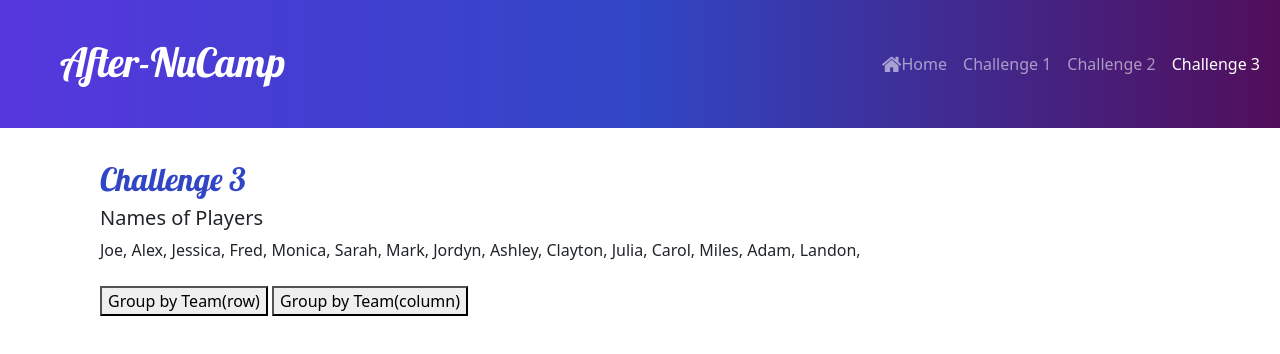
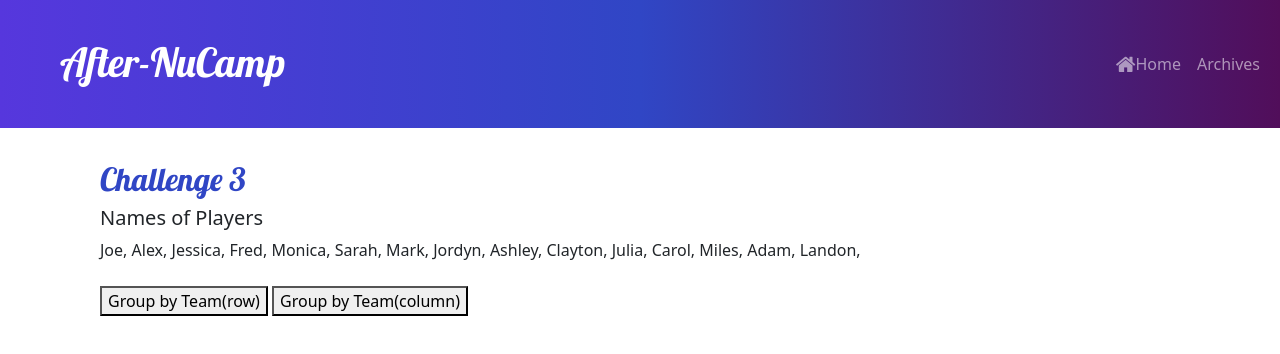
Before and after one commit to mrdeangray/after-nucamp-week2, a React (Create React App) app: page /Challenge3 in a window 1280 px wide. Shown: the top 354 px of the page. Built offline with nearby package versions, Linux system fonts and the light colour scheme.

Commit message:
completed challenge4

```diff
--- a/src/App.css
+++ b/src/App.css
@@ -1,4 +1,3 @@
-
 body {
     font-family: 'Open Sans', sans-serif;
     max-width: 1400px;
@@ -77,6 +76,9 @@ h2 {
     transition: 300ms ease-in;
 }
 
-.challenge1, .challenge2, .challenge3{
+.challenge1,
+.challenge2,
+.challenge3,
+.challenge4 {
     margin-left: 100px;
 }
--- a/src/App.js
+++ b/src/App.js
@@ -6,7 +6,7 @@ import Header from './components/Header';
 import Challenge1 from './components/Challenge1'
 import Challenge2 from './components/Challenge2';
 import Challenge3 from './components/Challenge3';
-import Archives from './pages/Archives';
+import Archives from './components/Challenge4';
 
 function App() {
   return (
@@ -18,7 +18,7 @@ function App() {
         <Route path='/challenge1' element={<Challenge1 />} />
         <Route path='/Challenge2' element={<Challenge2 />} />
         <Route path='/Challenge3' element={<Challenge3 />} />
-        <Route path='/archives' element={<Archives />} />
+        <Route path='/challenge4' element={<Archives />} />
 
       </Routes>
 
--- /dev/null
+++ b/src/components/Challenge4.js
@@ -0,0 +1,42 @@
+// use data from archives.js in the data folder
+// -create an archive page for storing the previous challenges
+// -the archive should have a link to the pages the challnges
+// (the data in the archives.js file and currently have to
+// be manually added)/ ex: /challenge1
+// -the archive pages should show the title of the challenge
+// (ex: Challenge 1), with a description (again, manually added to
+// the archives.js)
+// -remember to add the make sure the links are all active and working
+// -add a link to the archive page to the header
+// format page with indentation (using App.css)
+
+
+import previousChallengeList from '../data/archives.js'
+import { Link } from 'react-router-dom'
+
+
+
+const Archive = () => {
+
+
+  return (
+    <div className="challenge4">
+      <h4>Previous Challenges</h4>
+
+      <ul>
+        {
+          previousChallengeList.map((challenge, idx) => (
+            <li>
+              <Link to={challenge.location}>{challenge.title}:</Link>
+              {` `}{challenge.description}
+
+            </li>
+          ))
+        }
+      </ul>
+
+    </div>
+  )
+}
+
+export default Archive
--- a/src/components/Header.js
+++ b/src/components/Header.js
@@ -19,22 +19,11 @@ const Header = () => {
                             <i className='fa fa-home fa-lg' />Home
                         </NavLink>
                     </NavItem>
+
+
                     <NavItem>
-
-                        <NavLink className='nav-link' to='/challenge1'>
-                            Challenge 1
-                        </NavLink>
-                    </NavItem>
-                    <NavItem>
-
-                        <NavLink className='nav-link' to='/challenge2'>
-                            Challenge 2
-                        </NavLink>
-                    </NavItem>
-                    <NavItem>
-
-                        <NavLink className='nav-link' to='/challenge3'>
-                            Challenge 3
+                        <NavLink className='nav-link' to='/challenge4'>
+                            Archives
                         </NavLink>
                     </NavItem>
 
--- a/src/data/archives.js
+++ b/src/data/archives.js
@@ -3,16 +3,16 @@ const previousChallengeList = [
         title: "Challenge 1",
         location: '/challenge1',
         description: 'Players, sort alphabetically'
-    },{
+    }, {
         title: "Challenge 2",
         location: '/challenge2',
         description: 'Players, sort by letter'
 
-    },{
+    }, {
         title: "Challenge 3",
         location: '/challenge3',
         description: 'Players, sort by team (color-coded)'
-    },{
+    }, {
         title: "Challenge 4",
         location: '/challenge4',
         description: 'Create an archive containing previous challenges'
```
Also changed, not shown: src/components/Archive.js (deleted, +0 -11 lines).
